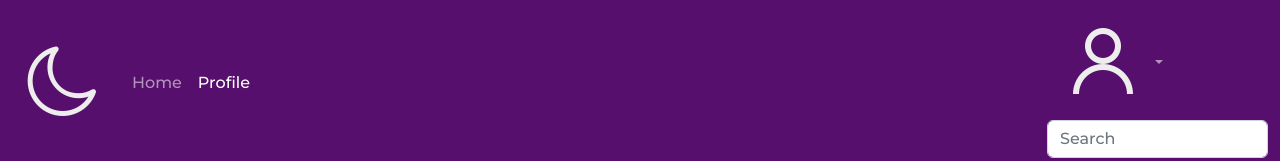
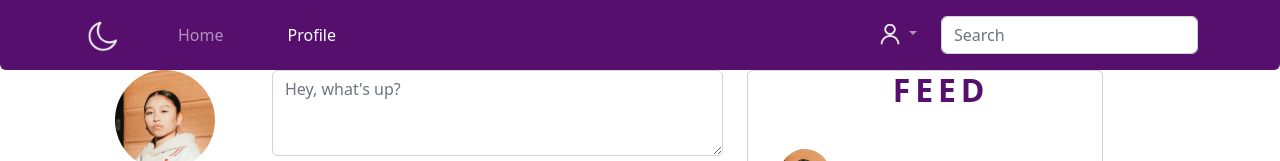
Before and after one commit to chasju/CSS-Frameworks-CA, a website: page pages/profile.html in a window 1280 px wide. Shown: the top 161 px of the page. Drawn offline with nearby package versions, Linux system fonts and the light colour scheme.

Commit message:
Update header profile and login page
With only Boostrap styles

```diff
--- a/pages/profile.html
+++ b/pages/profile.html
@@ -8,35 +8,32 @@
     <link rel="stylesheet" href="/dist/css/style.css" />
     <link rel="preconnect" href="https://fonts.googleapis.com" />
     <link rel="preconnect" href="https://fonts.gstatic.com" crossorigin />
-    <link href="https://fonts.googleapis.com/css2?family=Montserrat:wght@300;500;800&family=Quicksand:wght@300;400;500;600;700&display=swap" rel="stylesheet" />
   </head>
   <body>
     <header>
-      <nav class="navbar navbar-expand-sm navbar-dark bg-primary" aria-label="Third navbar example">
-        <div class="container-fluid">
-          <a class="navbar-brand" href="/index.html"><img src="/icons/icons8-moon-symbol-96.png" alt="logo" class="moon-logo" /></a>
+      <nav class="navbar navbar-expand-sm navbar-dark bg-primary rounded-bottom" aria-label="Third navbar example">
+        <div class="container">
+          <a class="navbar-brand mt-1 me-5" href="/index.html"><img src="/icons/icons8-moon-symbol-96.png" alt="logo" style="width: 40px" /></a>
           <button class="navbar-toggler" type="button" data-bs-toggle="collapse" data-bs-target="#navbarsExample03" aria-controls="navbarsExample03" aria-expanded="false" aria-label="Toggle navigation">
             <span class="navbar-toggler-icon"></span>
           </button>
           <div class="collapse navbar-collapse" id="navbarsExample03">
-            <ul class="navbar-nav me-auto mb-2 mb-sm-0">
-              <li class="nav-item">
+            <ul class="navbar-nav me-auto mb-sm-0 d-flex flex-grow-1 gap-5">
+              <li class="nav-item d-flex justify-content-center align-items-center">
                 <a class="nav-link" aria-current="page" href="/index.html">Home</a>
               </li>
-              <li class="nav-item">
+              <li class="nav-item d-flex justify-content-center align-items-center">
                 <a class="nav-link active" href="/pages/profile.html">Profile</a>
+              </li>
+              <li class="nav-item dropdown ms-auto pe-lg-3">
+                <a class="nav-link dropdown-toggle" href="#" data-bs-toggle="dropdown" aria-expanded="false"><img src="/icons/icons8-user-96.png" alt="profile dropdown" class="login-icon" style="height: 30px" /></a>
+                <ul class="dropdown-menu">
+                  <li><a class="dropdown-item" href="/pages/profile.html">Profile</a></li>
+                  <li><a class="dropdown-item" href="/pages/login.html">Log In</a></li>
+                </ul>
               </li>
             </ul>
             <div class="align-search-profile-icon">
-              <ul class="navbar-nav mb-2 mb-sm-0">
-                <li class="nav-item dropdown">
-                  <a class="nav-link dropdown-toggle" href="#" data-bs-toggle="dropdown" aria-expanded="false"><img src="/icons/icons8-user-96.png" alt="profile dropdown" class="login-icon" /></a>
-                  <ul class="dropdown-menu">
-                    <li><a class="dropdown-item" href="/pages/profile.html">Profile</a></li>
-                    <li><a class="dropdown-item" href="/pages/login.html">Log In</a></li>
-                  </ul>
-                </li>
-              </ul>
               <form role="search">
                 <input class="form-control" type="search" placeholder="Search" aria-label="Search" />
               </form>
--- a/src/scss/style.scss
+++ b/src/scss/style.scss
@@ -6,8 +6,4 @@
 
 // Custom styles
 
-body {
-  font-family: "Montserrat";
-}
-
 @import "feed";
```
Also changed, not shown: index.html (+0 -1 lines), pages/login.html (+8 -2 lines), dist/css/style.css, 1 other file.
